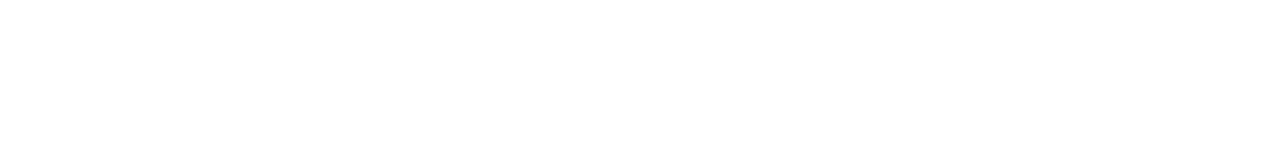
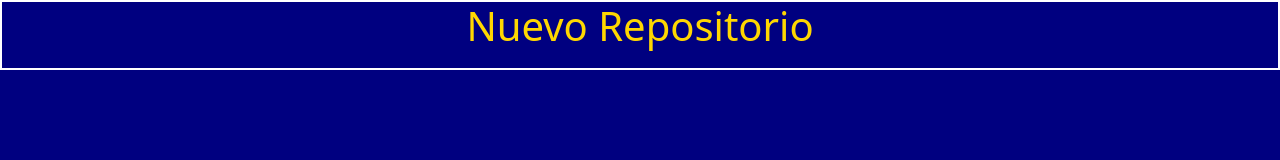
Before and after one commit to SamuelDvid/NuevoRepositorio, a plain HTML site: page index.html in a window 1280 px wide. Drawn offline with nearby package versions, Linux system fonts and the light colour scheme.

```diff
--- a/index.html
+++ b/index.html
@@ -4,11 +4,14 @@
     <meta charset="UTF-8">
     <meta name="viewport" content="width=device-width, initial-scale=1.0">
     <title>Document</title>
+    <link href="https://cdn.jsdelivr.net/npm/bootstrap@5.3.3/dist/css/bootstrap.min.css" rel="stylesheet" integrity="sha384-QWTKZyjpPEjISv5WaRU9OFeRpok6YctnYmDr5pNlyT2bRjXh0JMhjY6hW+ALEwIH" crossorigin="anonymous">
+
     <link rel="stylesheet" href="style.css">
-    <link href="https://cdn.jsdelivr.net/npm/bootstrap@5.3.3/dist/css/bootstrap.min.css" rel="stylesheet" integrity="sha384-QWTKZyjpPEjISv5WaRU9OFeRpok6YctnYmDr5pNlyT2bRjXh0JMhjY6hW+ALEwIH" crossorigin="anonymous">
 </head>
 <body>
-
+    <header class="header">
+        <h1 class="title">Nuevo Repositorio</h1>
+    </header>
 
     <script src="index.js"></script>
 </body>
--- a/style.css
+++ b/style.css
@@ -0,0 +1,14 @@
+
+
+.header{
+    border: 2px solid white;
+    height: 70px;
+
+    display: flex;
+    justify-content: center;
+    color: gold;
+}
+
+body{
+    background-color: navy;
+}
```
